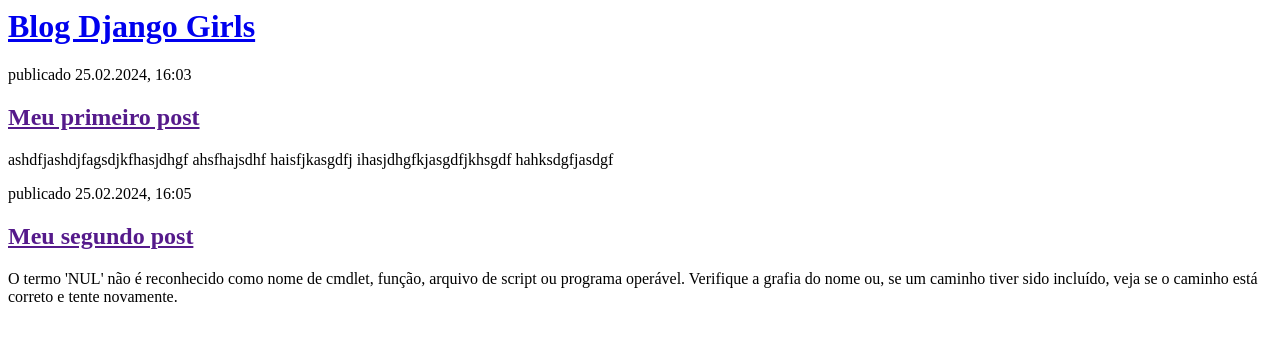
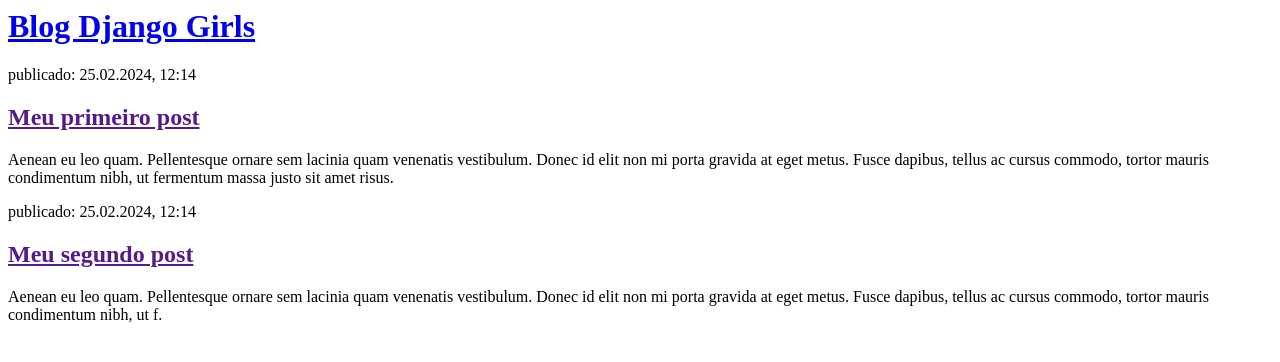
Before and after one commit to CarolSilveira0/my-first-blog, a Django app: page / in a window 1280 px wide. Shown: the top 362 px of the page. Run offline with Django 3.2, Linux system fonts and the light colour scheme.

Commit message:
Changes in html file

```diff
--- a/blog/templates/blog/post_list.html
+++ b/blog/templates/blog/post_list.html
@@ -8,16 +8,15 @@
         </div>
 
         <div>
-            <p>publicado 25.02.2024, 16:03</p>
+            <p>publicado: 25.02.2024, 12:14</p>
             <h2><a href="">Meu primeiro post</a></h2>
-            <p> ashdfjashdjfagsdjkfhasjdhgf ahsfhajsdhf haisfjkasgdfj ihasjdhgfkjasgdfjkhsgdf hahksdgfjasdgf</p>
+            <p>Aenean eu leo quam. Pellentesque ornare sem lacinia quam venenatis vestibulum. Donec id elit non mi porta gravida at eget metus. Fusce dapibus, tellus ac cursus commodo, tortor mauris condimentum nibh, ut fermentum massa justo sit amet risus.</p>
         </div>
 
         <div>
-            <p> publicado 25.02.2024, 16:05</p>
+            <p>publicado: 25.02.2024, 12:14</p>
             <h2><a href="">Meu segundo post</a></h2>
-            <p> O termo 'NUL' não é reconhecido como nome de cmdlet, função, arquivo de script ou programa operável. Verifique a grafia do nome ou, se um caminho tiver sido incluído, veja se o caminho está correto e tente novamente.</p>
+            <p>Aenean eu leo quam. Pellentesque ornare sem lacinia quam venenatis vestibulum. Donec id elit non mi porta gravida at eget metus. Fusce dapibus, tellus ac cursus commodo, tortor mauris condimentum nibh, ut f.</p>
         </div>
-
     </body>
 </html>
```
Also changed, not shown: blog/models.py (+5 -6 lines).
